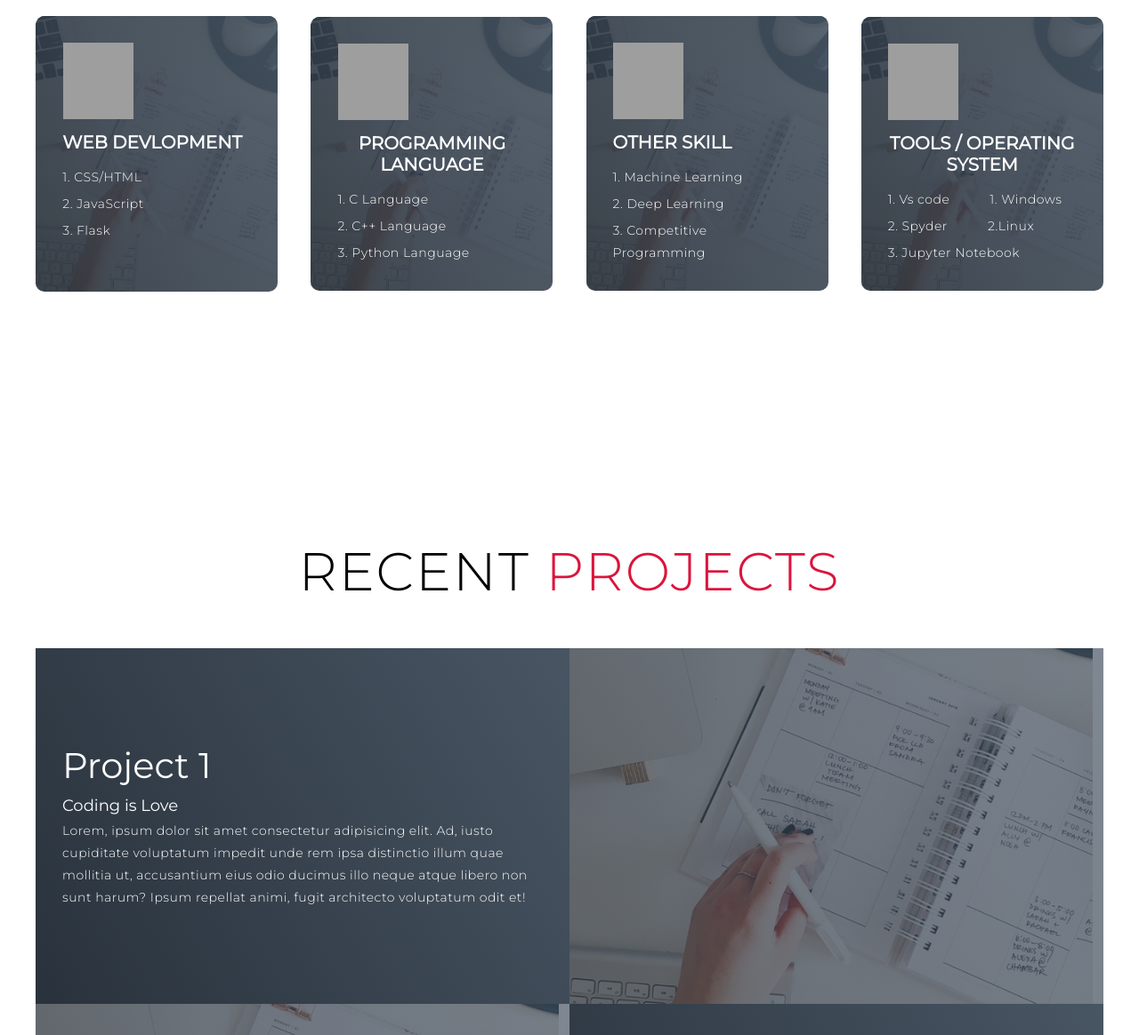
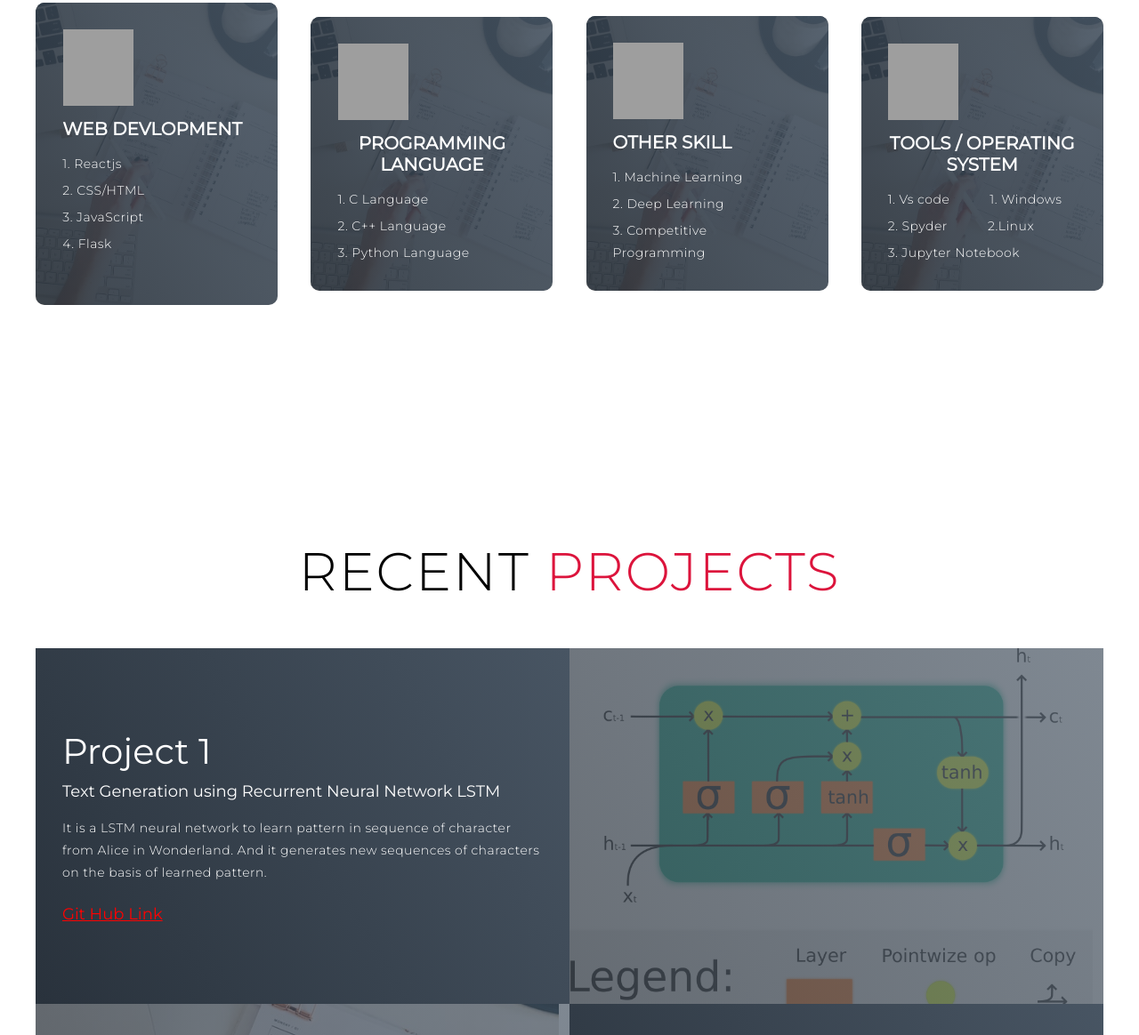
Before and after one commit to ravimaurya1/portfolio, a plain HTML site: page index.html in a window 1280 px wide. Shown: the part 1094-2258 px from the top of the page at 89% size. Drawn offline with Linux system fonts and the light colour scheme; grey boxes are pictures that could not be loaded.

Commit message:
necessary change are made

```diff
--- a/index.html
+++ b/index.html
@@ -54,9 +54,10 @@
         <div class="service-item">
           <div class="icon"><img src="https://img.icons8.com/bubbles/100/000000/services.png"/></div>
           <h2>Web Devlopment</h2>
-          <p>1. CSS/HTML </p>
-          <p>2. JavaScript</p>
-          <p>3. Flask</p>
+          <p>1. Reactjs</p>
+          <p>2. CSS/HTML </p>
+          <p>3. JavaScript</p>
+          <p>4. Flask</p>
           <br>
           <br>
         </div>
@@ -97,11 +98,17 @@
         <div class="project-item">
           <div class="project-info">
             <h1>Project 1</h1>
-            <h2>Coding is Love</h2>
-            <p>Lorem, ipsum dolor sit amet consectetur adipisicing elit. Ad, iusto cupiditate voluptatum impedit unde rem ipsa distinctio illum quae mollitia ut, accusantium eius odio ducimus illo neque atque libero non sunt harum? Ipsum repellat animi, fugit architecto voluptatum odit et!</p>
+            <h2>Text Generation using Recurrent Neural Network LSTM</h2>
+            <br>
+            <p>It is a LSTM neural network to learn pattern in sequence of
+              character from Alice in Wonderland. And it generates new sequences of
+              characters on the basis of learned pattern.
+            </p>
+            <br>
+            <a href="https://github.com/ravimaurya1/Text-generator-using-RNN-LSTM"><h2 style="color: red; text-decoration: underline;">Git Hub Link</h2></a>
           </div>
           <div class="project-img">
-            <img src="./img/img-1.png" alt="img">
+            <img src="./img/lstm.png" alt="img">
           </div>
         </div>
         <div class="project-item">
@@ -159,8 +166,11 @@
       </div>
       <div class="col-right">
         <h1 class="section-title">About <span>me</span></h1>
-        <h2>Front End Developer/Competitive Programming/Machine learning & Deep learning</h2>
-        <p>Lorem ipsum, dolor sit amet consectetur adipisicing elit. Asperiores, velit alias eius non illum beatae atque repellat ratione qui veritatis repudiandae adipisci maiores. At inventore necessitatibus deserunt exercitationem cumque earum omnis ipsum rem accusantium quis, quas quia, accusamus provident suscipit magni! Expedita sint ad dolore, commodi labore nihil velit earum ducimus nulla quae nostrum fugit aut, deserunt reprehenderit libero enim!</p>
+        <h2>Web Developer/Competitive Programming/Machine learning & Deep learning</h2>
+        <p> I have Bachelor's degree in Computer Science and Engineering. I enjoy being challenged and working on projects that
+          require me to work outside of my comfort and knowledge set. I have
+         experince in web devlopment using technlogy reactjs and also I have some
+        exerince in deep learning and machine learning.</p>
         <a href="./file/Resume 3.pdf" class="cta">Download Resume</a>
       </div>
     </div>
@@ -204,7 +214,7 @@
   <section id="footer">
     <div class="footer container">
       <div class="brand"><h1><span>R</span>avi <span>M</span>aurya</h1></div>
-      <h2>Your Complete Web Solution</h2>
+      <h2>Btech in Computer Science and Engineering</h2>
       <div class="social-icon">
         <div class="social-item">
           <a href="#"><img src="https://img.icons8.com/bubbles/100/000000/facebook-new.png"/></a>
```
Also changed, not shown: img/lstm.png (added).
